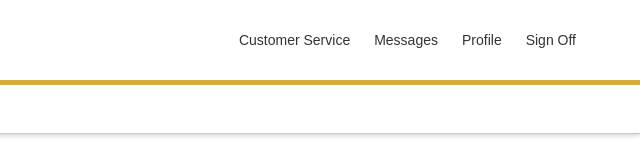
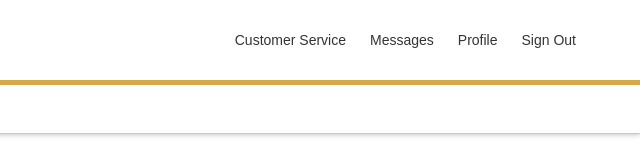
Before and after one commit to josephmhelfandd-boop/meridian, a plain HTML site: page dashboard.html in a window 1280 px wide. Shown: the top 160 px of the page, 640-1280 px from the left. Drawn offline with Linux system fonts and the light colour scheme.

Commit message:
Add files via upload

```diff
--- a/dashboard.html
+++ b/dashboard.html
@@ -14,7 +14,7 @@
         <a href="#">Customer Service</a>
         <a href="#">Messages</a>
         <a href="#">Profile</a>
-        <a href="index.html" id="signOff">Sign Off</a>
+        <a href="index.html" id="signOff">Sign Out</a>
       </nav>
     </div>
     <div class="gold-line"></div>
```
Also changed, not shown: transfer-pay.html (+1 -1 lines).
